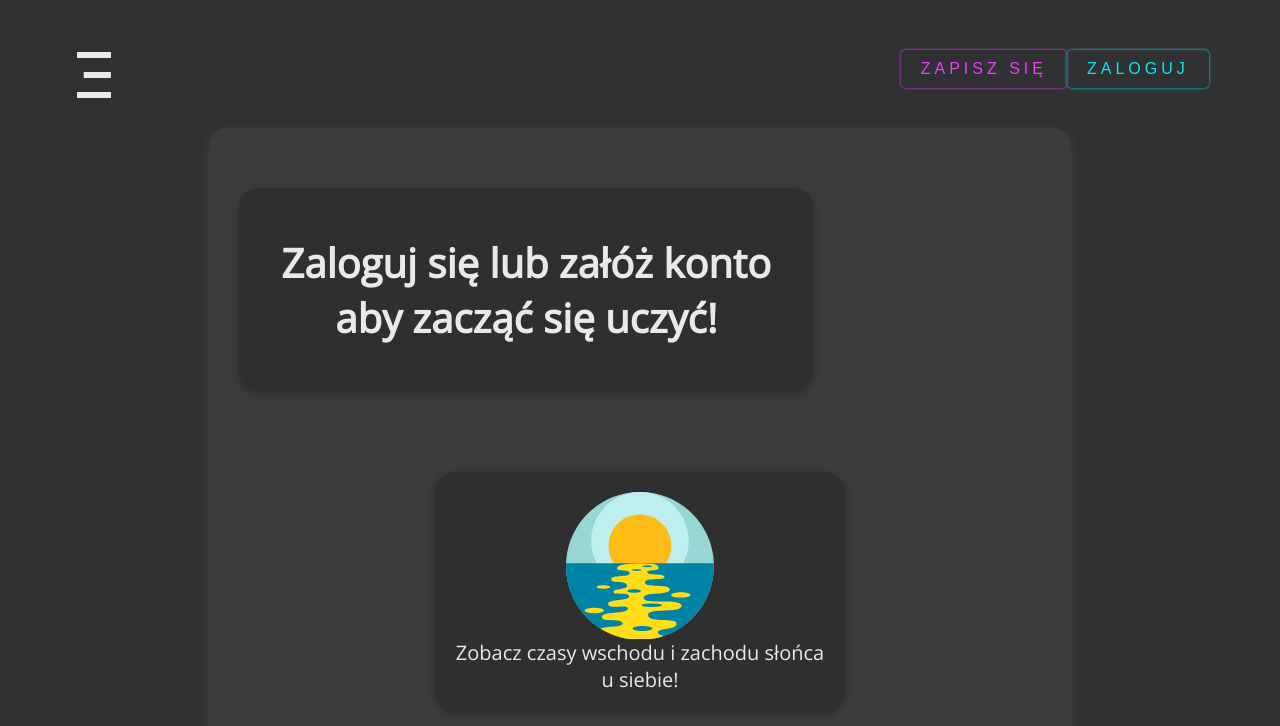
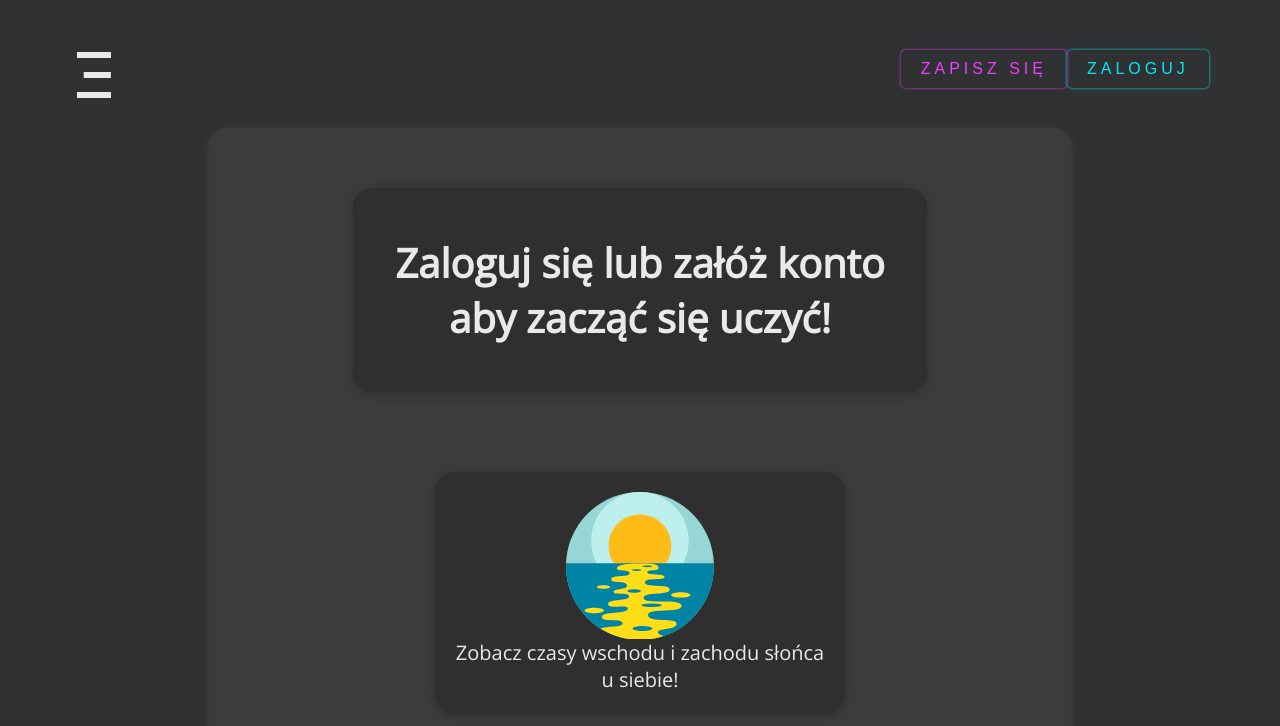
Before and after one commit to miki1099/learning-app-vue-frontend, a Vue app: page /home in a window 1280 px wide. Shown: the top 726 px of the page. Built offline with nearby package versions, Linux system fonts and the light colour scheme; no server answers.

Commit message:
Change home screen view

```diff
--- a/src/components/HelloWorld.vue
+++ b/src/components/HelloWorld.vue
@@ -2,7 +2,7 @@
   <div class="main">
 
     <userProgresHome v-if="isLoggedIn"/>
-    <div v-else>
+    <div class="center" v-else>
         <base-card mode="dark">
             <h1>Zaloguj się lub załóż konto aby zacząć się uczyć!</h1>
         </base-card>
@@ -49,4 +49,10 @@ export default {
     flex-wrap: wrap;
     width: 100%;
 }
+
+.center {
+  display: flex;
+  justify-content: center;
+  align-content: center;
+}
 </style>
```
